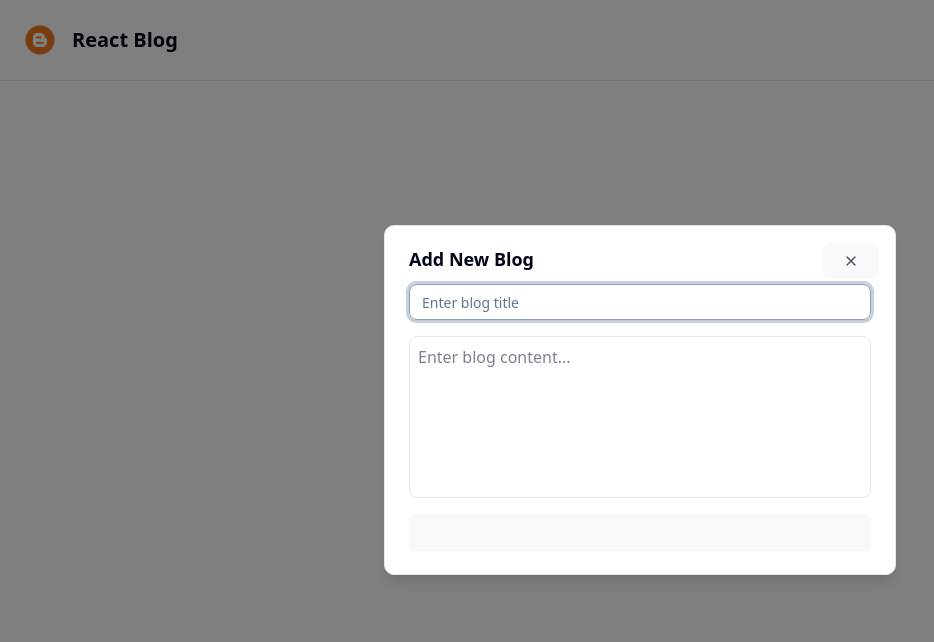
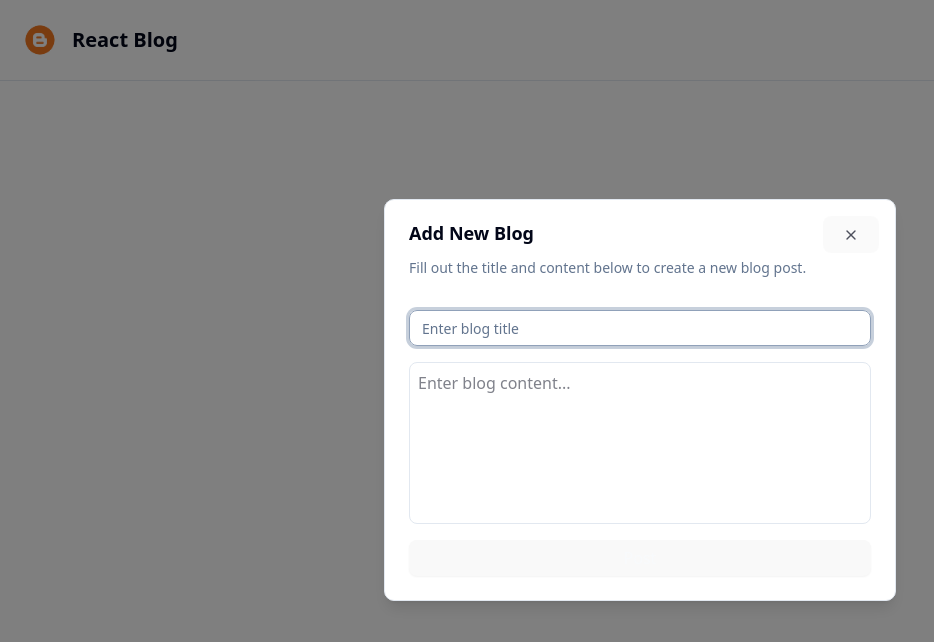
Before and after one commit to MohammedKaleemullah/blog-page-react, a React (Vite) app: page / in a window 1280 px wide. Both pictures are taken after a click on the button "+ Add Blog". Shown: the top 642 px of the page, without its empty margins (0-934 px from the left). Built offline with nearby package versions, Linux system fonts and the light colour scheme.

Commit message:
Rectified warnings

```diff
--- a/src/components/BlogModal.jsx
+++ b/src/components/BlogModal.jsx
@@ -1,10 +1,13 @@
 // src/components/BlogModal.jsx
 import React, { useState } from "react";
 import { v4 as uuidv4 } from "uuid";
-import { DialogContent, DialogTitle } from "@/components/ui/dialog";
+import {
+  DialogContent,
+  DialogTitle,
+  DialogDescription,
+} from "@/components/ui/dialog";
 import { Button } from "@/components/ui/button";
 import { Input } from "@/components/ui/input";
-import { Textarea } from "@/components/ui/textarea";
 
 export default function BlogModal({ onBlogAdded, onClose }) {
   const [title, setTitle] = useState("");
@@ -32,24 +35,33 @@ export default function BlogModal({ onBlogAdded, onClose }) {
     setTitle("");
     setContent("");
     setError("");
-    onClose(); // close modal
+    onClose(); // Close modal
   };
 
   return (
     <DialogContent>
       <DialogTitle>Add New Blog</DialogTitle>
-      <div className="flex flex-col gap-4">
+      <DialogDescription>
+        Fill out the title and content below to create a new blog post.
+      </DialogDescription>
+
+      <div className="flex flex-col gap-4 mt-4">
         <Input
           placeholder="Enter blog title"
           value={title}
-          onChange={(e) => setTitle(e.target.value)} required
+          onChange={(e) => setTitle(e.target.value)}
+          required
         />
         <textarea
-  className="w-full rounded-md p-2 border focus:outline-none focus:ring-2 focus:ring-black resize-none overflow-y-auto break-words"
-  rows={6}
-  value={content}
-  onChange={(e) => setContent(e.target.value)}
-  placeholder="Enter blog content..." required></textarea>
+          className="w-full rounded-md p-2 border focus:outline-none focus:ring-2 focus:ring-black resize-none overflow-y-auto break-words"
+          rows={6}
+          value={content}
+          onChange={(e) => setContent(e.target.value)}
+          placeholder="Enter blog content..."
+          required
+        ></textarea>
+
+        {error && <p className="text-red-600 text-sm">{error}</p>}
         <Button onClick={handleAdd}>Post</Button>
       </div>
     </DialogContent>
```
